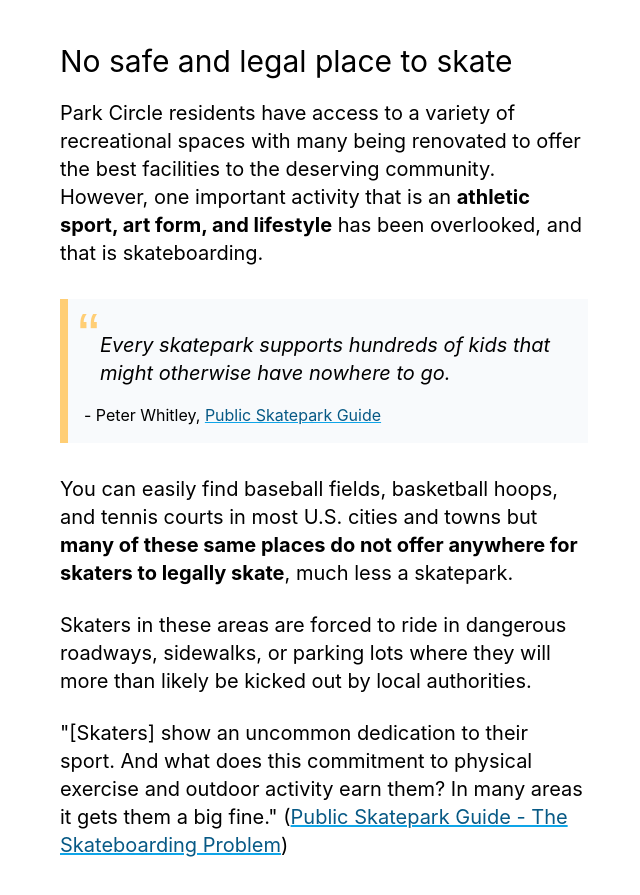
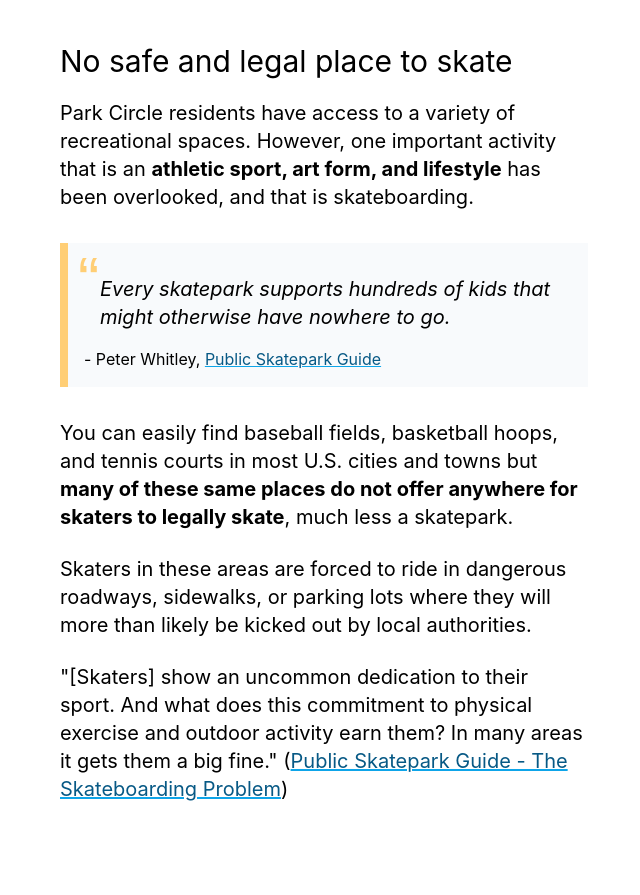
Before and after one commit to shawnlknight/park-circle-skate, a Next.js app: page / in a window 1280 px wide. Shown: the part 2006-2901 px from the top of the page, without its empty margins (316-956 px from the left). Built offline with nearby package versions, Linux system fonts and the light colour scheme.

Commit message:
wording update

```diff
--- a/pages/index.js
+++ b/pages/index.js
@@ -95,9 +95,8 @@ export default function Home() {
             </h3>
             <p className="text-xl mb-8">
               Park Circle residents have access to a variety of recreational
-              spaces with many being renovated to offer the best facilities to
-              the deserving community. However, one important activity that is
-              an <b>athletic sport, art form, and lifestyle</b> has been
+              spaces. However, one important activity that is an{' '}
+              <b>athletic sport, art form, and lifestyle</b> has been
               overlooked, and that is skateboarding.
             </p>
             <blockquote className={`${styles.blockquote} p-4 bg-slate-50 mb-8`}>
```
